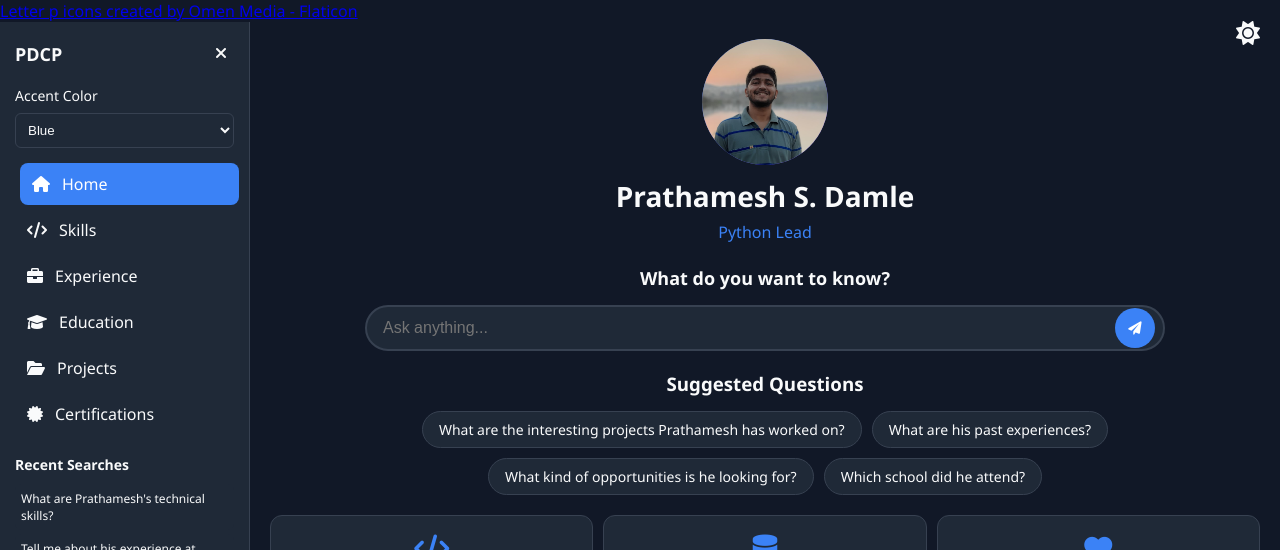
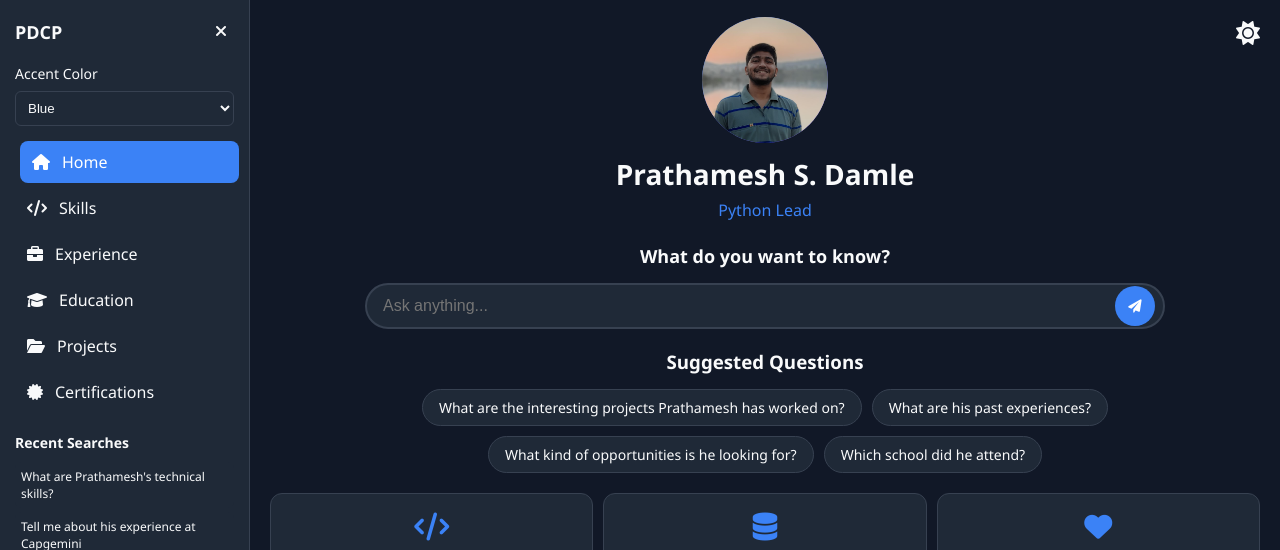
Before and after one commit to dprathamesh/Portfolio, a plain HTML site: page index.html in a window 1280 px wide. Shown: the top 550 px of the page. Drawn offline with Linux system fonts and the light colour scheme; no server answers.

Commit message:
Update index.html

```diff
--- a/index.html
+++ b/index.html
@@ -4,7 +4,7 @@
     <meta charset="UTF-8">
     <meta name="viewport" content="width=device-width, initial-scale=1.0">
     <title>Prathamesh Damle</title>
-    <a href="https://www.flaticon.com/free-icons/letter-p" title="letter p icons">Letter p icons created by Omen Media - Flaticon</a>
+    <link rel="icon" type="image/x-icon" href="favicon.ico">
     <link rel="stylesheet" href="https://cdnjs.cloudflare.com/ajax/libs/font-awesome/6.0.0/css/all.min.css">
     <link rel="stylesheet" href="styles.css">
 </head>
```
